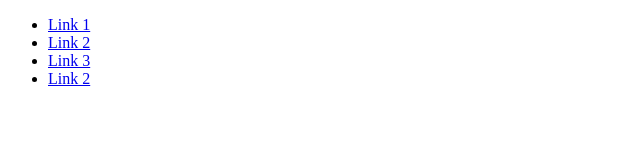
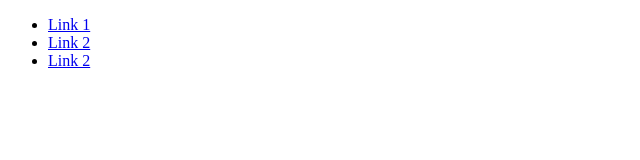
Before and after one commit to Ramyav300/test-project, a plain HTML site: page index.html in a window 1280 px wide. Shown: the full height of the page, 0-640 px from the left. Drawn offline with Linux system fonts and the light colour scheme.

Commit message:
changed to new design

```diff
--- a/index.html
+++ b/index.html
@@ -6,11 +6,9 @@
 </head>
 
 <body>
-
   <ul>
     <li><a href="#">Link 1</a></li>
     <li><a href="#">Link 2</a></li>
-    <li><a href="#">Link 3</a></li>
     <li><a href="#">Link 2</a></li>
   </ul>
 </body>
```
